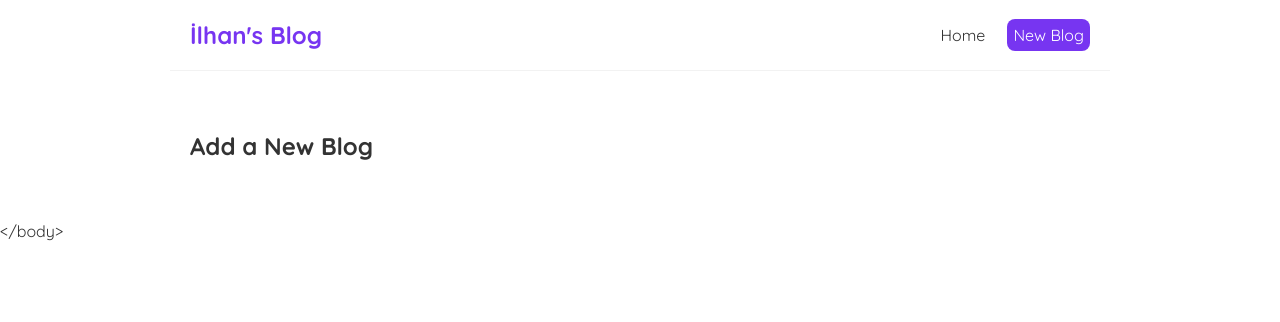
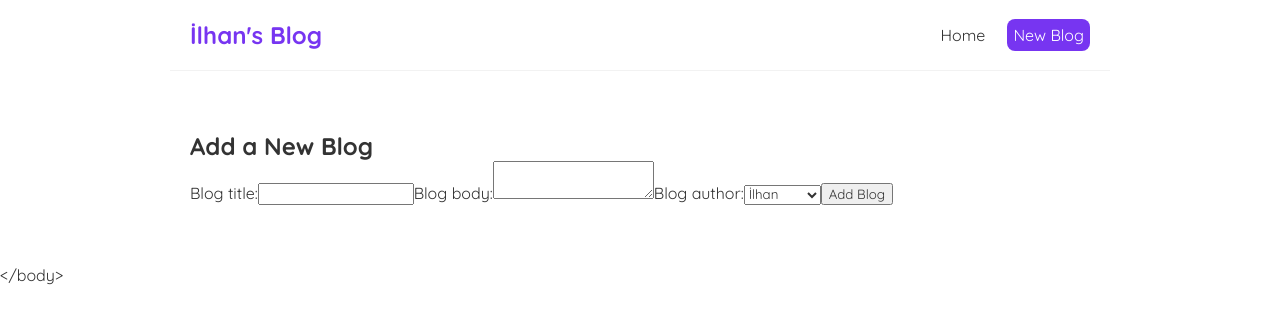
Before and after one commit to ilhan0909/ReactJs-Blog, a React (Create React App) app: page /create in a window 1280 px wide. Shown: the top 322 px of the page. Built offline with nearby package versions, Linux system fonts and the light colour scheme.

Commit message:
Made a proper create blog page

```diff
--- a/src/Create.js
+++ b/src/Create.js
@@ -1,9 +1,39 @@
+import { useState } from "react";
+
 const Create = () => {
+    const [title, setTitle] = useState('');
+    const [body, setBody] = useState('');
+    const [author, setAuthor] = useState('İlhan');
+
     return (
         <div className="create">
             <h2>Add a New Blog</h2>
+            <form>
+                <label>Blog title:</label>
+                <input
+                    type="text"
+                    required
+                    value={title}
+                    onChange={(e) => setTitle(e.target.value)}
+                />
+                <label>Blog body:</label>
+                <textarea
+                    required
+                    value={body}
+                    onChange={(e) => setBody(e.target.value)}
+                ></textarea>
+                <label>Blog author:</label>
+                <select
+                    value={author}
+                    onChange={(e) => setAuthor(e.target.value)}
+                >
+                    <option value="Abdullah">Abdullah</option>
+                    <option value="İlhan">İlhan</option>
+                </select>
+                <button>Add Blog</button>
+            </form>
         </div>
-     );
+    );
 }
 
 export default Create;
```
